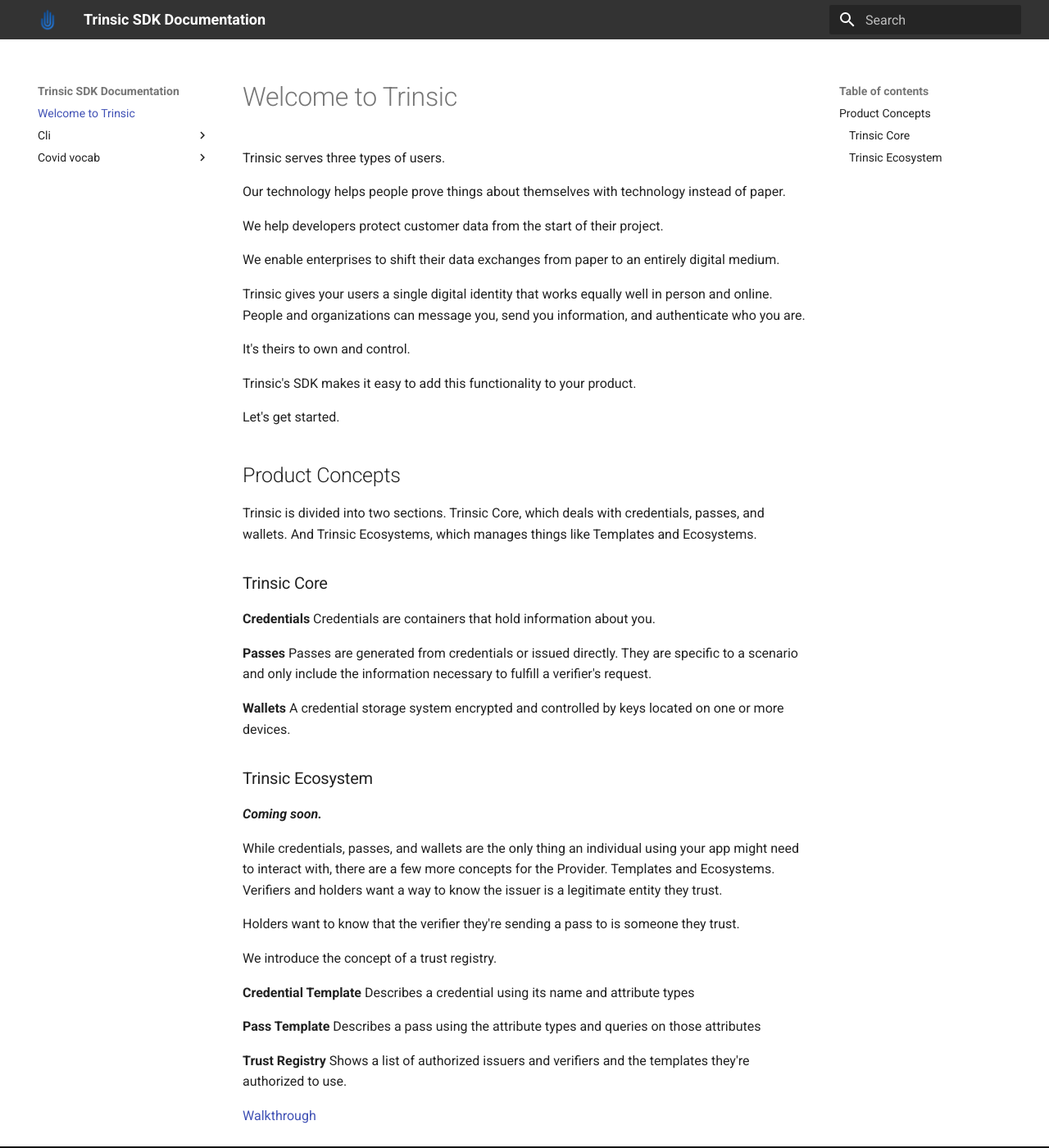
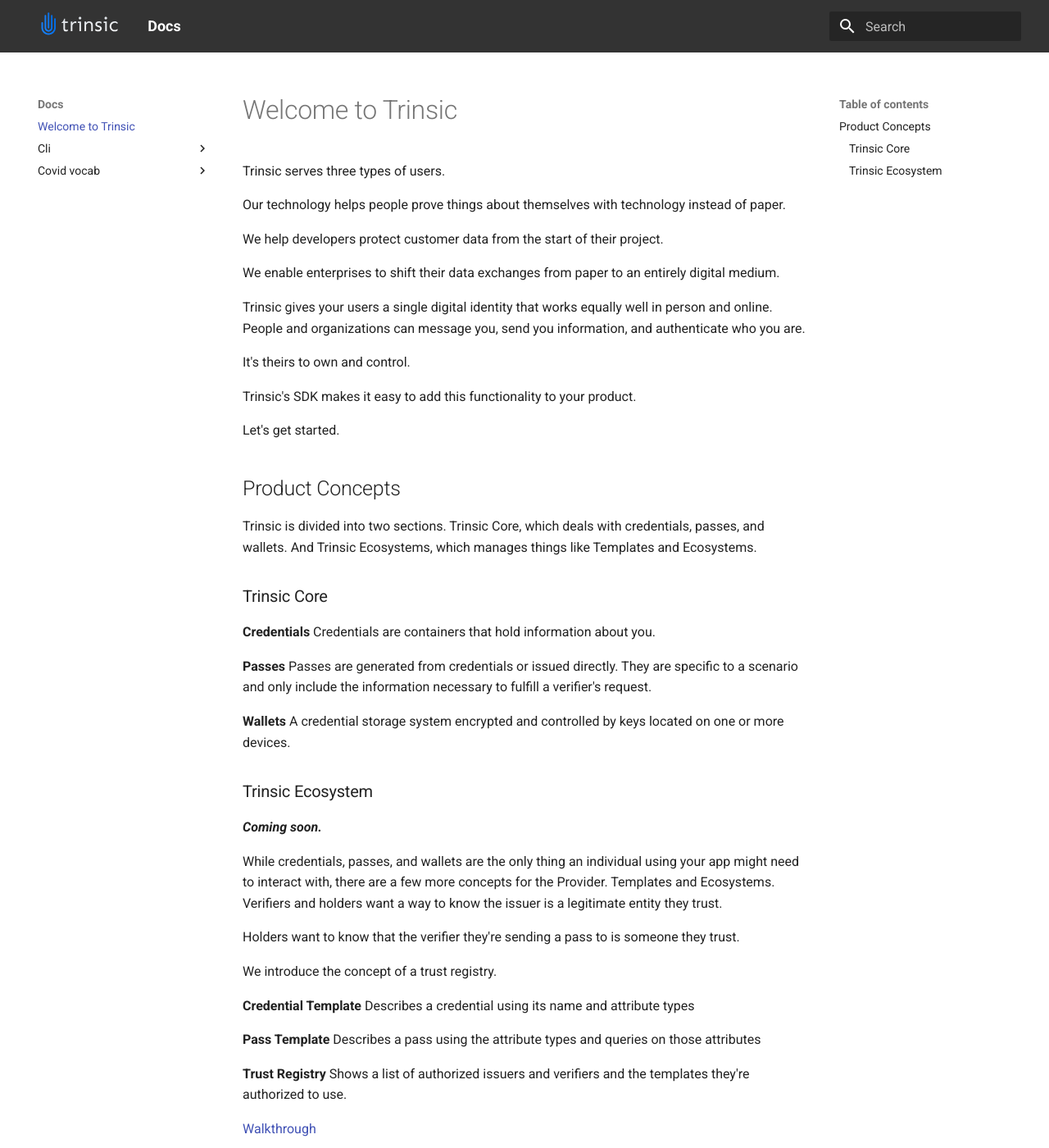
Before and after one commit to trinsic-id/v2-sdk, an MkDocs documentation site: the page built from docs/index.md, in a window 1280 px wide and 1400 px high. Shown: the whole window at 82% size. Built offline with MkDocs 1.6.1 and Material for MkDocs 9.7.7, drawn with Linux system fonts in a browser that asks for light colours.

Commit message:
completed basic styling

```diff
--- a/docs/_static/extra.css
+++ b/docs/_static/extra.css
@@ -3,3 +3,11 @@
     box-shadow: none !important;
     /*#006BE5;*/
 }
+.md-header__button.md-logo {
+    margin-bottom: .4rem;
+}
+
+.md-header__button.md-logo img, .md-header__button.md-logo svg, .md-nav__title .md-nav__button.md-logo img, .md-nav__title .md-nav__button.md-logo svg {
+    width: auto;
+    height: 1.8rem;
+}
--- a/mkdocs.yml
+++ b/mkdocs.yml
@@ -1,10 +1,10 @@
-site_name: Trinsic SDK Documentation
+site_name: Docs
 site_dir: docs-site
 extra_css:
   - _static/extra.css
 theme:
     name: material
-    logo: _static/logo.png
+    logo: _static/logo-title.svg
     favicon: _static/logo.png
     highlightjs: true
     hljs_languages:
```
Also changed, not shown: docs/_static/Trinsic Logo.svg (deleted), docs/_static/logo-title.svg (added).
